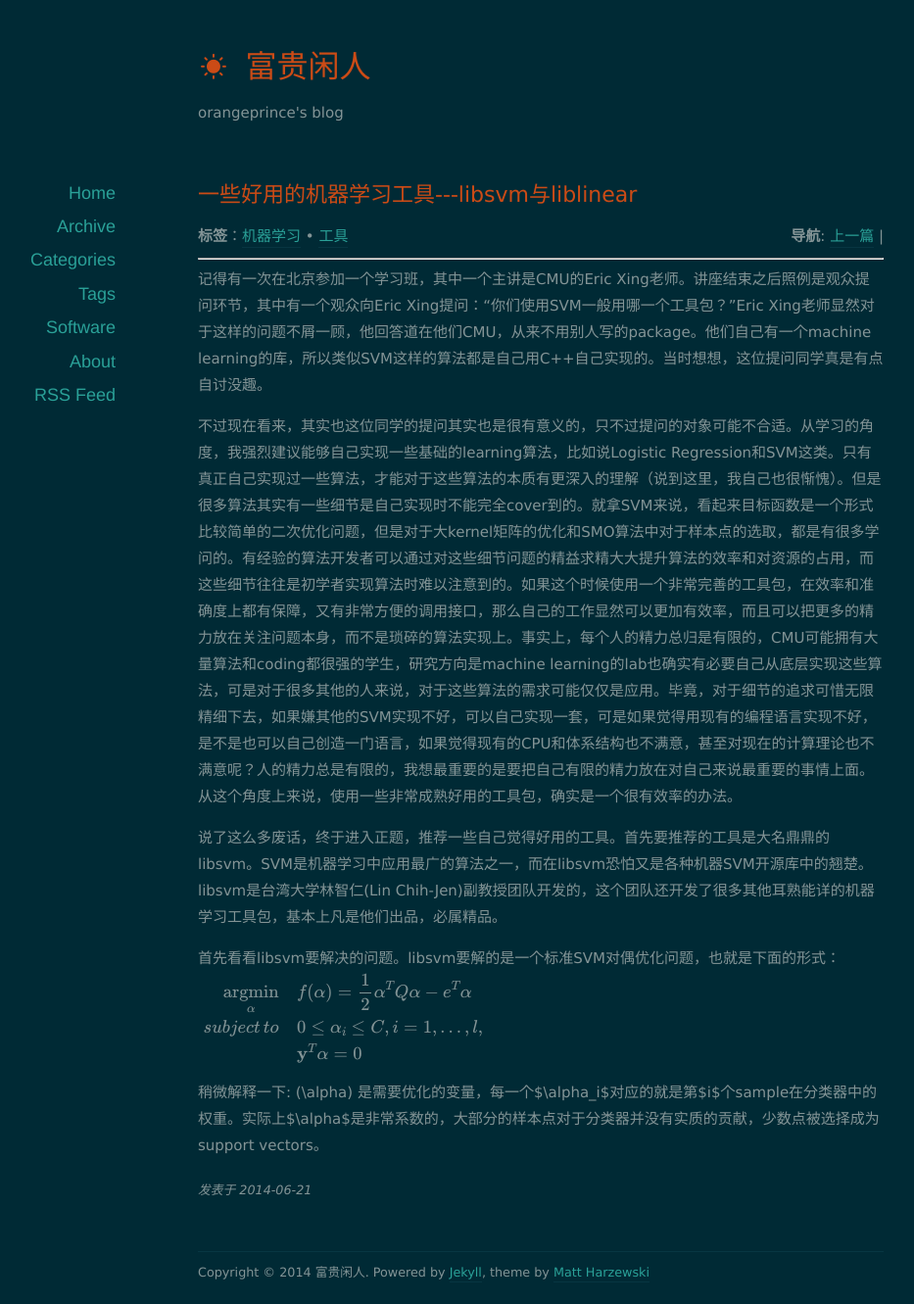
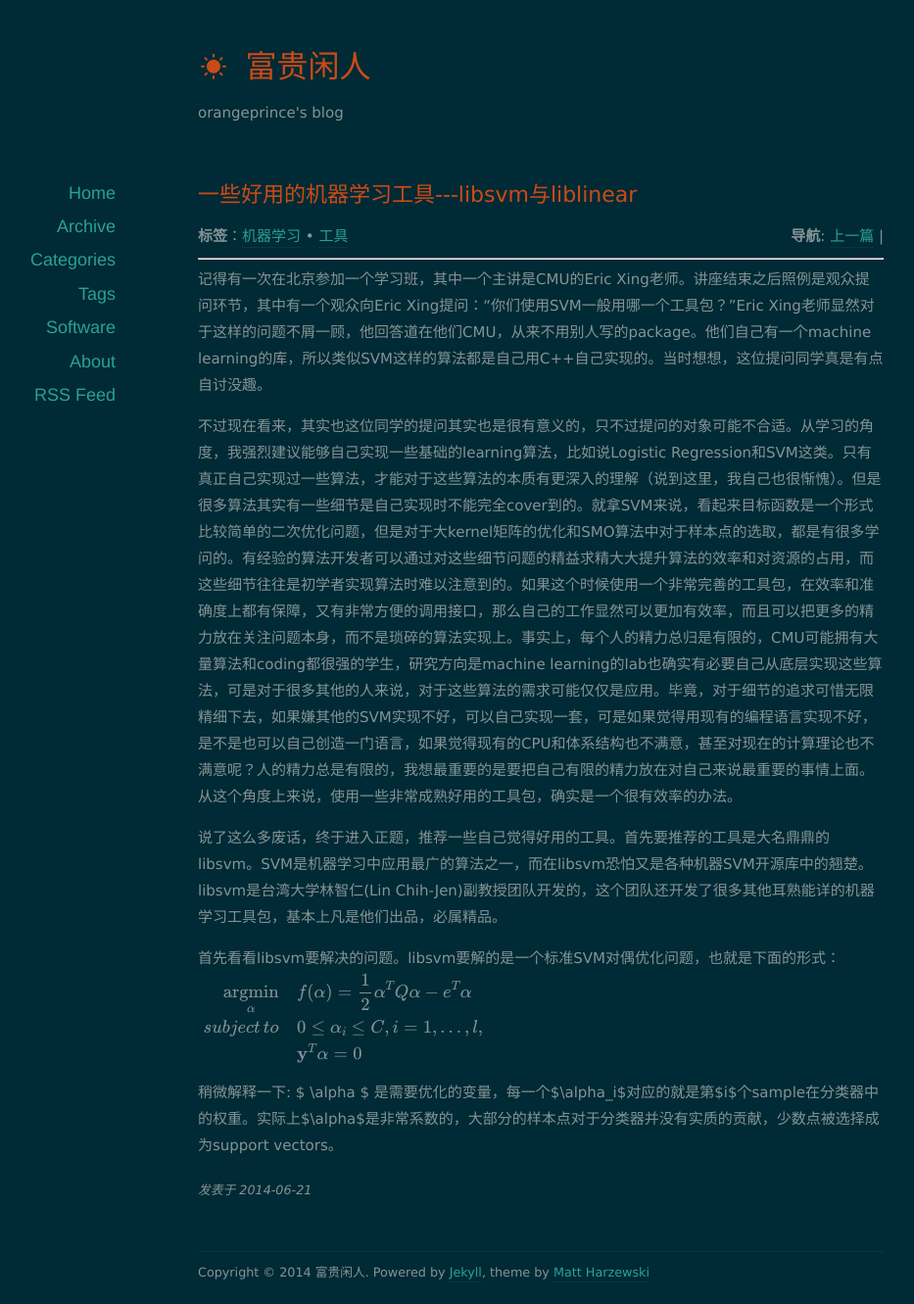
Before and after one commit to orangeprince/orangeprince.github.io, a Jekyll site: the page built from _posts/2014-06-21-libsvm.md, in a window 1280 px wide. Shown: the whole page at 98% size, without its empty margins (88-1021 px from the left). Built offline with Jekyll 4.4.1, drawn with Linux system fonts in a browser that asks for light colours; nearby versions of some CDN libraries; formulas are drawn with MathJax 3; comment, search, counter and statistics services are not loaded.

Commit message:
modified:   _posts/2014-06-21-libsvm.md

```diff
--- a/_posts/2014-06-21-libsvm.md
+++ b/_posts/2014-06-21-libsvm.md
@@ -21,4 +21,4 @@ subject\,to \quad & 0 \le \alpha_i \le C, i= 1,\ldots,l, \\\
 \end{aligned}
 $$
 
-稍微解释一下: \(\alpha\) 是需要优化的变量，每一个$\alpha_i$对应的就是第$i$个sample在分类器中的权重。实际上$\alpha$是非常系数的，大部分的样本点对于分类器并没有实质的贡献，少数点被选择成为support vectors。
+稍微解释一下: $ \alpha $ 是需要优化的变量，每一个$\alpha_i$对应的就是第$i$个sample在分类器中的权重。实际上$\alpha$是非常系数的，大部分的样本点对于分类器并没有实质的贡献，少数点被选择成为support vectors。
```
